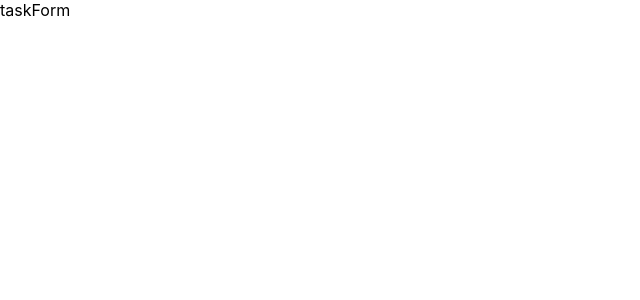
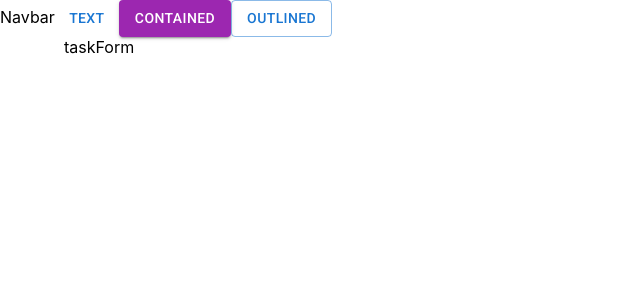
Before and after one commit to jpgonzales27/frontendTask, a React (Create React App) app: page /tasks/new in a window 1280 px wide. Shown: the top 300 px of the page, without its empty margins (0-640 px from the left). Built offline with nearby package versions, Linux system fonts and the light colour scheme.

Commit message:
instalando material ui, roboto font y material icons

```diff
--- a/package.json
+++ b/package.json
@@ -3,6 +3,10 @@
   "version": "0.1.0",
   "private": true,
   "dependencies": {
+    "@emotion/react": "^11.10.4",
+    "@emotion/styled": "^11.10.4",
+    "@mui/icons-material": "^5.10.6",
+    "@mui/material": "^5.10.8",
     "@testing-library/jest-dom": "^5.16.5",
     "@testing-library/react": "^13.4.0",
     "@testing-library/user-event": "^13.5.0",
--- a/public/index.html
+++ b/public/index.html
@@ -10,34 +10,21 @@
       content="Web site created using create-react-app"
     />
     <link rel="apple-touch-icon" href="%PUBLIC_URL%/logo192.png" />
-    <!--
-      manifest.json provides metadata used when your web app is installed on a
-      user's mobile device or desktop. See https://developers.google.com/web/fundamentals/web-app-manifest/
-    -->
+
     <link rel="manifest" href="%PUBLIC_URL%/manifest.json" />
-    <!--
-      Notice the use of %PUBLIC_URL% in the tags above.
-      It will be replaced with the URL of the `public` folder during the build.
-      Only files inside the `public` folder can be referenced from the HTML.
 
-      Unlike "/favicon.ico" or "favicon.ico", "%PUBLIC_URL%/favicon.ico" will
-      work correctly both with client-side routing and a non-root public URL.
-      Learn how to configure a non-root public URL by running `npm run build`.
-    -->
     <title>React App</title>
+    <link
+      rel="stylesheet"
+      href="https://fonts.googleapis.com/css?family=Roboto:300,400,500,700&display=swap"
+    />
+    <link
+      rel="stylesheet"
+      href="https://fonts.googleapis.com/icon?family=Material+Icons"
+    />
   </head>
   <body>
     <noscript>You need to enable JavaScript to run this app.</noscript>
     <div id="root"></div>
-    <!--
-      This HTML file is a template.
-      If you open it directly in the browser, you will see an empty page.
-
-      You can add webfonts, meta tags, or analytics to this file.
-      The build step will place the bundled scripts into the <body> tag.
-
-      To begin the development, run `npm start` or `yarn start`.
-      To create a production bundle, use `npm run build` or `yarn build`.
-    -->
   </body>
 </html>
--- a/src/App.js
+++ b/src/App.js
@@ -1,16 +1,21 @@
 import { BrowserRouter, Route, Routes } from "react-router-dom";
 import { TaskList } from "./componentes/TaskList";
 import { TaskForm } from "./componentes/TaskForm";
+import { Navbar } from "./componentes/Navbar";
+import { Container } from "@mui/material";
 
 import "./App.css";
 
 function App() {
   return (
     <BrowserRouter>
-      <Routes>
-        <Route path="/" element={<TaskList />} />
-        <Route path="/tasks/new" element={<TaskForm />} />
-      </Routes>
+      <Navbar />
+      <Container>
+        <Routes>
+          <Route path="/" element={<TaskList />} />
+          <Route path="/tasks/new" element={<TaskForm />} />
+        </Routes>
+      </Container>
     </BrowserRouter>
   );
 }
--- a/src/componentes/Navbar.js
+++ b/src/componentes/Navbar.js
@@ -1,3 +1,14 @@
+import { Button } from "@mui/material";
+
 export const Navbar = () => {
-  return <div>Navbar</div>;
+  return (
+    <div>
+      Navbar
+      <Button variant="text">Text</Button>
+      <Button variant="contained" color="secondary">
+        Contained
+      </Button>
+      <Button variant="outlined">Outlined</Button>
+    </div>
+  );
 };
```
Also changed, not shown: 1 other file (tests, documents, lock files or other folders).
